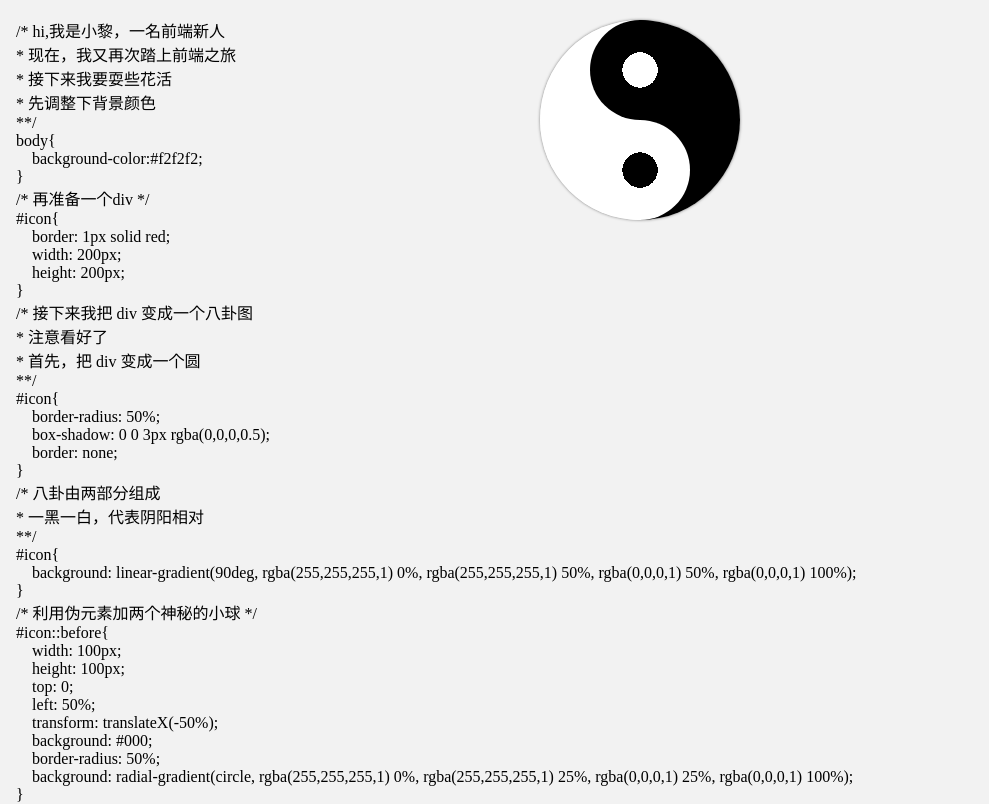
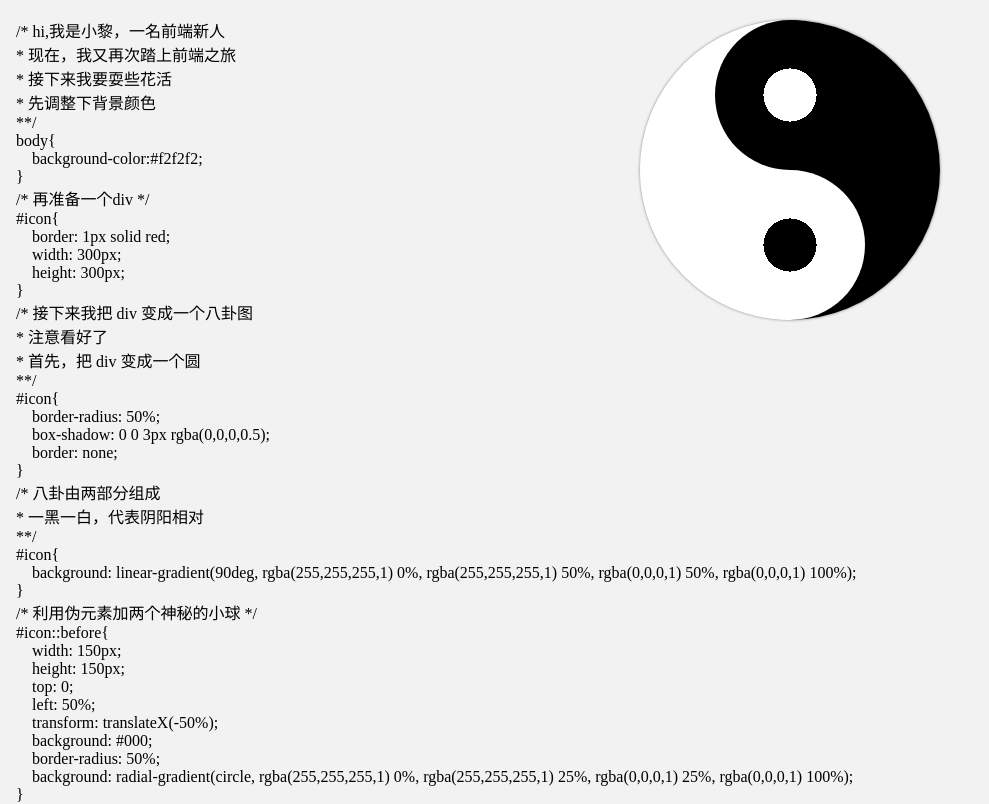
Before and after one commit to WISELYfeng/resume-1, a website: page src/index.html in a window 1280 px wide. Shown: the top 804 px of the page, without its empty margins (0-989 px from the left). Drawn offline with Linux system fonts and the light colour scheme.

Commit message:
更新太极的动画效果

```diff
--- a/src/main.js
+++ b/src/main.js
@@ -13,8 +13,8 @@ let string = `
     /* 再准备一个div */
     #icon{
         border: 1px solid red;
-        width: 200px;
-        height: 200px;
+        width: 300px;
+        height: 300px;
     }
     /* 接下来我把 div 变成一个八卦图
     * 注意看好了
@@ -33,8 +33,8 @@ let string = `
     }
     /* 利用伪元素加两个神秘的小球 */
     #icon::before{
-        width: 100px;
-        height: 100px;
+        width: 150px;
+        height: 150px;
         top: 0;
         left: 50%;
         transform: translateX(-50%);
@@ -43,8 +43,8 @@ let string = `
         background: radial-gradient(circle, rgba(255,255,255,1) 0%, rgba(255,255,255,1) 25%, rgba(0,0,0,1) 25%, rgba(0,0,0,1) 100%);
     }
     #icon::after{
-        width: 100px;
-        height: 100px;
+        width: 150px;
+        height: 150px;
         bottom: 0;
         left: 50%;
         transform: translateX(-50%);
@@ -52,7 +52,13 @@ let string = `
         border-radius: 50%;
         background: radial-gradient(circle, rgba(0,0,0,1) 0%, rgba(0,0,0,1) 25%, rgba(255,255,255,1) 25%, rgba(255,255,255,1) 100%, rgba(0,0,0,1) 100%);
     }
-    /* 完成了，前端真好玩 */
+    #icon {
+        animation: Rotate 5s infinite linear;
+    }
+    /* 太极写好了
+    * 还是会动的太极~~~
+    * 完成了，前端真好玩
+    **/
 `;
 let string2 = '';
 
--- a/src/style.css
+++ b/src/style.css
@@ -51,3 +51,18 @@
         right: 0;
     }
 }
+
+@keyframes Rotate {
+    0% {
+        opacity: 1;
+        transform: rotate(0deg);
+
+    }
+    50%{
+        opacity: 0.5;
+    }
+    100% {
+        opacity: 1;
+        transform: rotate(360deg);
+    }
+  }
```
Also changed, not shown: dist/index.html, 9 other files.
